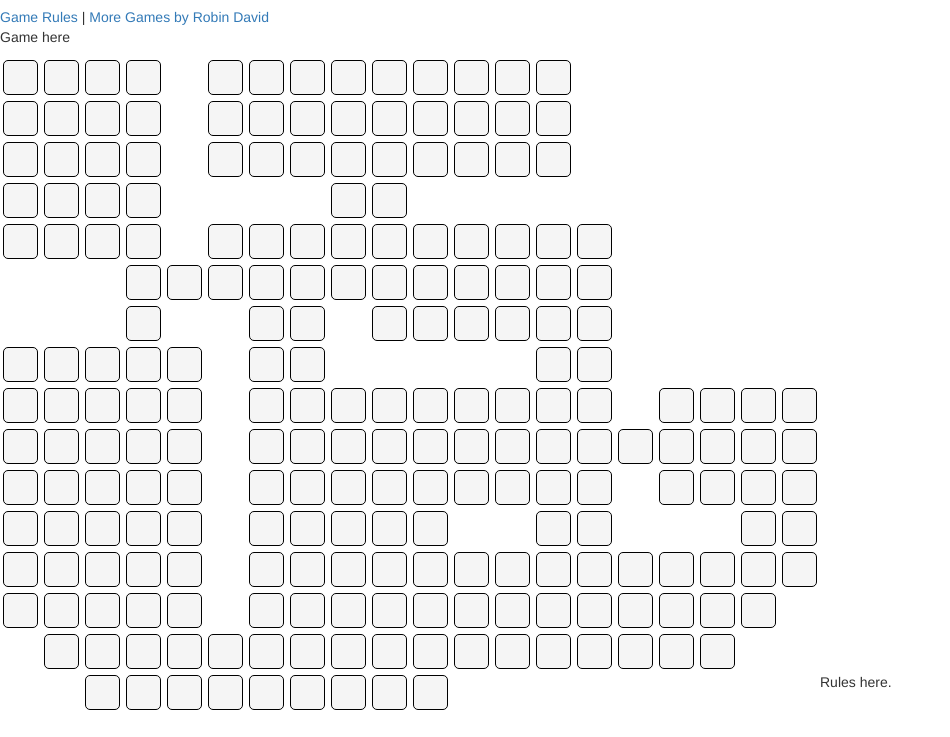
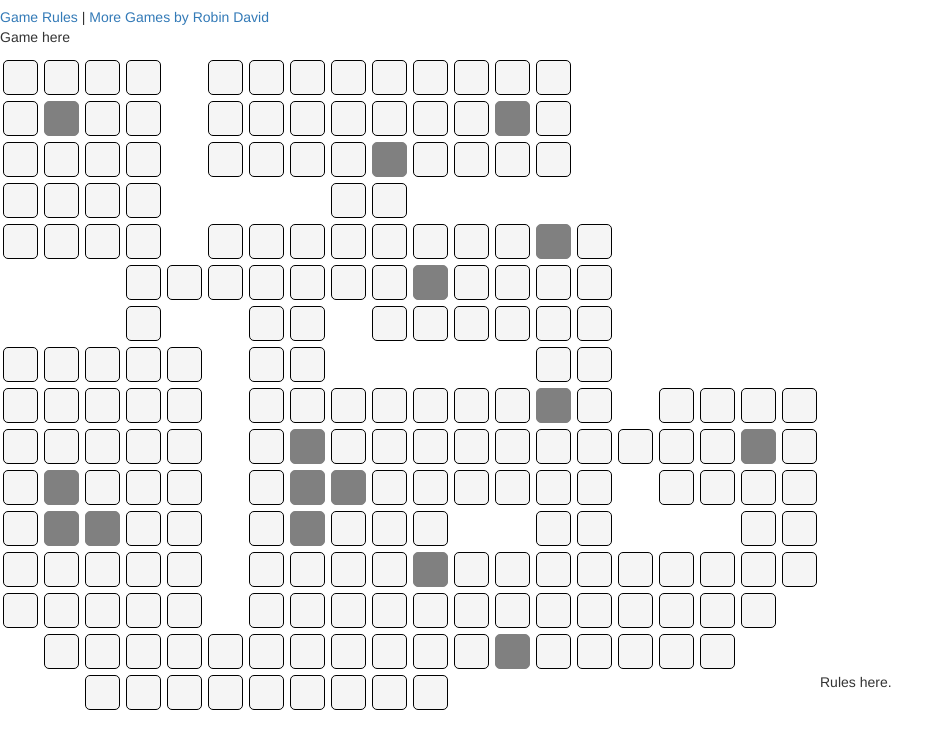
Before and after one commit to robindavidgames/ada-lovelace, a plain HTML site: page index.html in a window 1280 px wide. Shown: the part 63-800 px from the top of the page, without its empty margins (0-950 px from the left). Drawn offline with nearby package versions, Linux system fonts and the light colour scheme.

Commit message:
Add prefilled spaces.

```diff
--- a/assets/css/style.css
+++ b/assets/css/style.css
@@ -27,6 +27,11 @@
     border-color: white;
 }
 
+.filled {
+    background-color: grey;
+    border-color: grey;
+}
+
 .clear {
     clear: both
 }
--- a/assets/js/script.js
+++ b/assets/js/script.js
@@ -1,4 +1,6 @@
 createPlayArea();
+markOutOfBounds();
+markPreFilled();
 
 /**
  * Create the play area.
@@ -36,13 +38,13 @@ function createPlayArea() {
         }
     }
 
-    markoutSpaces();
+    return;
 }
 
 /**
  * Mark out the blank spaces.
  */
-function markoutSpaces() {
+function markOutOfBounds() {
     const outOfBoundsArray = [
         'v0105', 'v0115', 'v0116', 'v0117', 'v0118', 'v0119', 'v0120',
         'v0205', 'v0215', 'v0216', 'v0217', 'v0218', 'v0219', 'v0220',
@@ -66,4 +68,15 @@ function markoutSpaces() {
         blankout.classList.remove("available");
         blankout.classList.add("empty");
     }
+    return;
 }
+
+function markPreFilled() {
+    const preFilledArray = ['v0202', 'v0213', 'v0310', 'v0514', 'v0611', 'v0914', 'v1008', 'v1019', 'v1102', 'v1108', 'v1109', 'v1202', 'v1203', 'v1208', 'v1311', 'v1513',]
+    for (x of preFilledArray) {
+        let blankout = document.getElementById(x);
+        blankout.classList.remove("available");
+        blankout.classList.add("filled");
+    }
+    return;
+}
```
